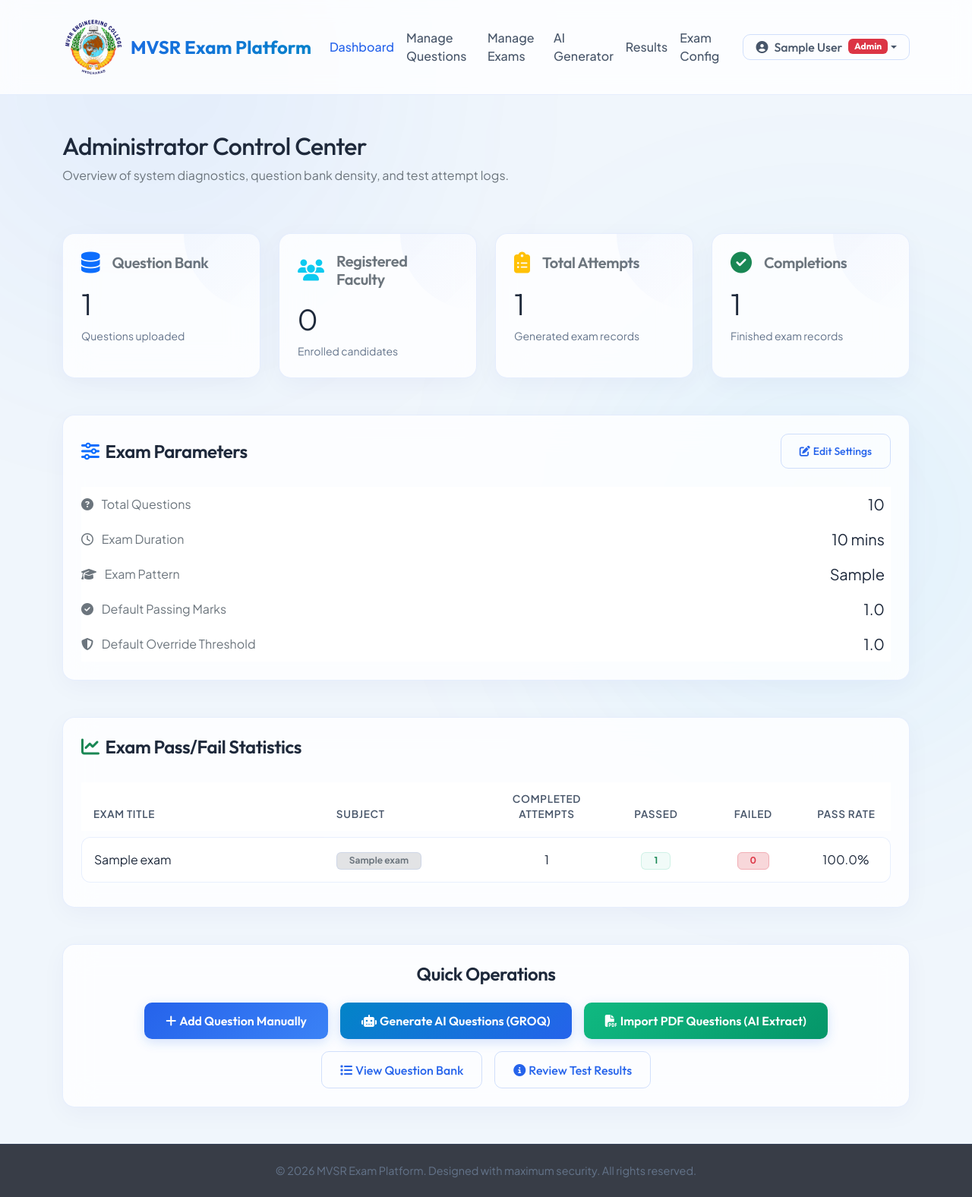
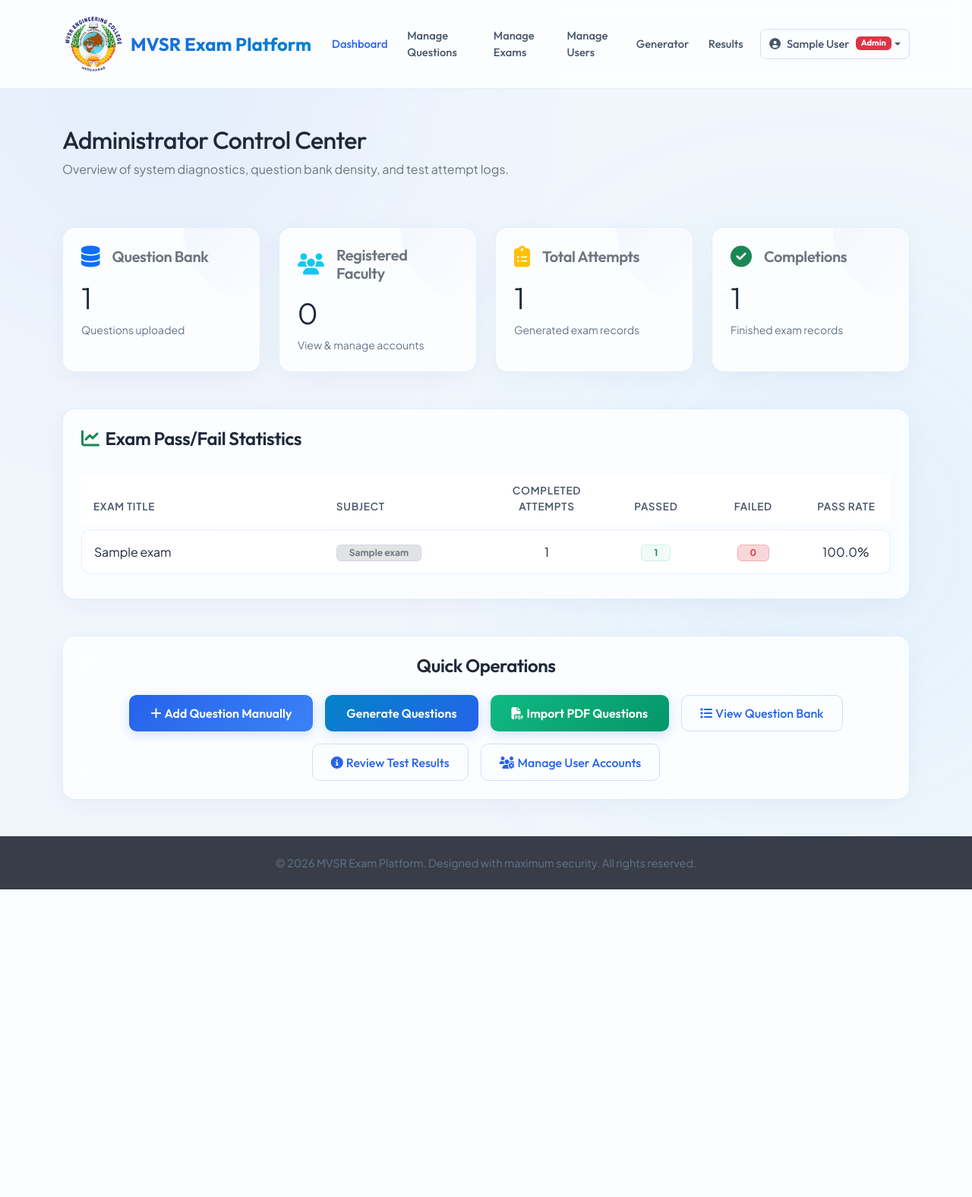
Before and after one commit to Vijay-Junoon/exam_platform, a Flask app: page /admin/dashboard in a window 1280 px wide. Shown: the whole page at 76% size. After the commit the page ends 1171 px from the top, so only its background shows below. Run offline with Flask 3, Linux system fonts and the light colour scheme; a user stored in the database is signed in; tables that the repository leaves empty hold one stand-in row (values such as "Sample post"); some libraries are stand-ins or nearby versions.

Commit message:
User Deletion System

```diff
--- a/routes/admin.py
+++ b/routes/admin.py
@@ -492,3 +492,36 @@ def delete_exam(id):
         db.session.rollback()
         flash(f"Failed to delete exam: {str(e)}", "danger")
     return redirect(url_for('admin.list_exams'))
+
+
+@admin_bp.route('/admin/users')
+@login_required
+@admin_required
+def list_users():
+    """Lists all registered user accounts (Faculty & Admins) in the system."""
+    db.session.rollback()
+    users = User.query.order_by(User.role.asc(), User.created_at.desc()).all()
+    return render_template('admin/users.html', users=users)
+
+
+@admin_bp.route('/admin/users/delete/<int:id>', methods=['POST'])
+@login_required
+@admin_required
+def delete_user(id):
+    """Deletes a user account from the system."""
+    if current_user.id == id:
+        flash("You cannot delete your own administrator account.", "danger")
+        return redirect(url_for('admin.list_users'))
+
+    user = User.query.get_or_404(id)
+    name = user.name
+    email = user.email
+    try:
+        db.session.delete(user)
+        db.session.commit()
+        flash(f"User account for '{name}' ({email}) has been deleted successfully.", "success")
+    except Exception as e:
+        db.session.rollback()
+        flash(f"Failed to delete user account: {str(e)}", "danger")
+
+    return redirect(url_for('admin.list_users'))
--- a/static/css/style.css
+++ b/static/css/style.css
@@ -419,3 +419,46 @@ label.form-label-custom {
 .btn-close-white {
     filter: invert(0.7); /* make dark */
 }
+
+/* Premium spaced-out Navbar styling */
+.navbar {
+    padding-top: 0.75rem !important;
+    padding-bottom: 0.75rem !important;
+    background-color: rgba(15, 23, 42, 0.95) !important;
+    backdrop-filter: blur(12px);
+    border-bottom: 1px solid rgba(255, 255, 255, 0.08);
+}
+
+.navbar-nav {
+    gap: 0.2rem; /* Reduced spacing gap between elements */
+}
+
+.navbar-nav .nav-item {
+    display: flex;
+    align-items: center;
+}
+
+.navbar-nav .nav-link {
+    font-family: var(--font-heading);
+    font-size: 0.92rem;
+    font-weight: 500 !important;
+    padding: 0.5rem 0.7rem !important;
+    border-radius: 8px;
+    color: rgba(255, 255, 255, 0.7) !important;
+    transition: all 0.25s cubic-bezier(0.4, 0, 0.2, 1);
+}
+
+.navbar-nav .nav-link:hover {
+    background-color: rgba(255, 255, 255, 0.08);
+    color: #ffffff !important;
+}
+
+.navbar-nav .nav-link.active {
+    background-color: rgba(255, 255, 255, 0.12) !important;
+    color: #60a5fa !important; /* Beautiful readable blue for active status */
+}
+
+/* Ensure the user profile dropdown has appropriate vertical alignment */
+.navbar-nav .dropdown-toggle {
+    margin-left: 0.5rem;
+}
--- a/templates/admin/dashboard.html
+++ b/templates/admin/dashboard.html
@@ -21,14 +21,16 @@
         </div>
     </div>
     <div class="col-md-3">
+        <a href="{{ url_for('admin.list_users') }}" class="text-decoration-none h-100 d-block">
             <div class="card-glass p-4 stat-card h-100">
                 <div class="d-flex align-items-center mb-3">
                     <i class="fa-solid fa-users text-info fs-3 me-3"></i>
                     <h5 class="text-secondary mb-0">Registered Faculty</h5>
                 </div>
                 <h2 class="display-6 font-weight-bold mb-0 text-white">{{ total_faculty }}</h2>
-            <small class="text-muted mt-2 d-block">Enrolled candidates</small>
+                <small class="text-muted mt-2 d-block">View & manage accounts</small>
             </div>
+        </a>
     </div>
     <div class="col-md-3">
         <div class="card-glass p-4 stat-card h-100">
@@ -52,45 +54,6 @@
     </div>
 </div>
 
-<div class="row g-4">
-    <!-- Active Exam Configuration panel -->
-    <div class="col-12">
-        <div class="card-glass p-4 h-100">
-            <div class="d-flex justify-content-between align-items-center mb-4">
-                <h4 class="mb-0"><i class="fa-solid fa-sliders text-primary me-2"></i>Exam Parameters</h4>
-                <a href="{{ url_for('admin.configure_exam') }}" class="btn btn-outline-custom btn-sm">
-                    <i class="fa-solid fa-pen-to-square me-1"></i>Edit Settings
-                </a>
-            </div>
-            <div class="table-responsive">
-                <table class="table table-borderless text-light align-middle mb-0">
-                    <tbody>
-                        <tr>
-                            <td class="text-secondary ps-0"><i class="fa-solid fa-question-circle me-2"></i> Total Questions</td>
-                            <td class="text-end font-weight-bold text-white fs-5">{{ exam_config.total_questions }}</td>
-                        </tr>
-                        <tr>
-                            <td class="text-secondary ps-0"><i class="fa-regular fa-clock me-2"></i> Exam Duration</td>
-                            <td class="text-end font-weight-bold text-white fs-5">{{ exam_config.exam_duration }} mins</td>
-                        </tr>
-                        <tr>
-                            <td class="text-secondary ps-0"><i class="fa-solid fa-graduation-cap me-2"></i> Exam Pattern</td>
-                            <td class="text-end font-weight-bold text-white fs-5">{{ exam_config.pattern }}</td>
-                        </tr>
-                        <tr>
-                            <td class="text-secondary ps-0"><i class="fa-solid fa-circle-check me-2"></i> Default Passing Marks</td>
-                            <td class="text-end font-weight-bold text-white fs-5">{{ exam_config.passing_marks }}</td>
-                        </tr>
-                        <tr>
-                            <td class="text-secondary ps-0"><i class="fa-solid fa-shield-halved me-2"></i> Default Override Threshold</td>
-                            <td class="text-end font-weight-bold text-white fs-5">{{ exam_config.override_threshold }}</td>
-                        </tr>
-                    </tbody>
-                </table>
-            </div>
-        </div>
-    </div>
-</div>
 
 <!-- Exam Performance Breakdown -->
 <div class="row mt-5">
@@ -169,10 +132,10 @@
                     <i class="fa-solid fa-plus me-1"></i>Add Question Manually
                 </a>
                 <a href="{{ url_for('admin.generate_questions') }}" class="btn btn-primary-custom" style="background: linear-gradient(135deg, var(--accent) 0%, var(--primary) 100%);">
-                    <i class="fa-solid fa-robot me-1"></i>Generate AI Questions (GROQ)
+                    Generate Questions
                 </a>
                 <a href="{{ url_for('admin.extract_questions') }}" class="btn btn-primary-custom" style="background: linear-gradient(135deg, #10b981 0%, #059669 100%);">
-                    <i class="fa-solid fa-file-pdf me-1"></i>Import PDF Questions (AI Extract)
+                    <i class="fa-solid fa-file-pdf me-1"></i>Import PDF Questions
                 </a>
                 <a href="{{ url_for('admin.list_questions') }}" class="btn btn-outline-custom">
                     <i class="fa-solid fa-list me-1"></i>View Question Bank
@@ -180,6 +143,9 @@
                 <a href="{{ url_for('admin.view_results') }}" class="btn btn-outline-custom">
                     <i class="fa-solid fa-circle-info me-1"></i>Review Test Results
                 </a>
+                <a href="{{ url_for('admin.list_users') }}" class="btn btn-outline-custom">
+                    <i class="fa-solid fa-users-gear me-1"></i>Manage User Accounts
+                </a>
             </div>
         </div>
     </div>
--- a/templates/base.html
+++ b/templates/base.html
@@ -41,16 +41,16 @@
                                 <a class="nav-link {% if 'admin.list_exams' in request.endpoint or 'admin.create_exam' in request.endpoint or 'admin.edit_exam' in request.endpoint %}active{% endif %}" href="{{ url_for('admin.list_exams') }}">Manage Exams</a>
                             </li>
                             <li class="nav-item">
-                                <a class="nav-link {% if request.endpoint == 'admin.generate_questions' %}active{% endif %}" href="{{ url_for('admin.generate_questions') }}">AI Generator</a>
+                                <a class="nav-link {% if 'admin.list_users' in request.endpoint %}active{% endif %}" href="{{ url_for('admin.list_users') }}">Manage Users</a>
+                            </li>
+                            <li class="nav-item">
+                                <a class="nav-link {% if request.endpoint == 'admin.generate_questions' %}active{% endif %}" href="{{ url_for('admin.generate_questions') }}">Generator</a>
                             </li>
                             <li class="nav-item">
                                 <a class="nav-link {% if request.endpoint == 'admin.view_results' %}active{% endif %}" href="{{ url_for('admin.view_results') }}">Results</a>
                             </li>
-                            <li class="nav-item me-3">
-                                <a class="nav-link {% if request.endpoint == 'admin.configure_exam' %}active{% endif %}" href="{{ url_for('admin.configure_exam') }}">Exam Config</a>
-                            </li>
                         {% else %}
-                            <li class="nav-item me-3">
+                            <li class="nav-item">
                                 <a class="nav-link {% if request.endpoint == 'exam.intro' or request.endpoint == 'exam.show_question' %}active{% endif %}" href="{{ url_for('exam.intro') }}">
                                     <i class="fa-solid fa-file-signature me-1"></i>Exams
                                 </a>
```
Also changed, not shown: templates/admin/users.html (added, +224 -0 lines). Lines whose indentation alone changed are shown as unchanged.
